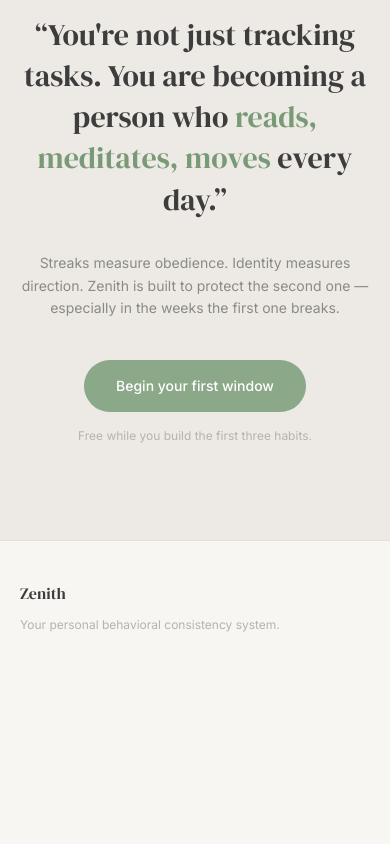
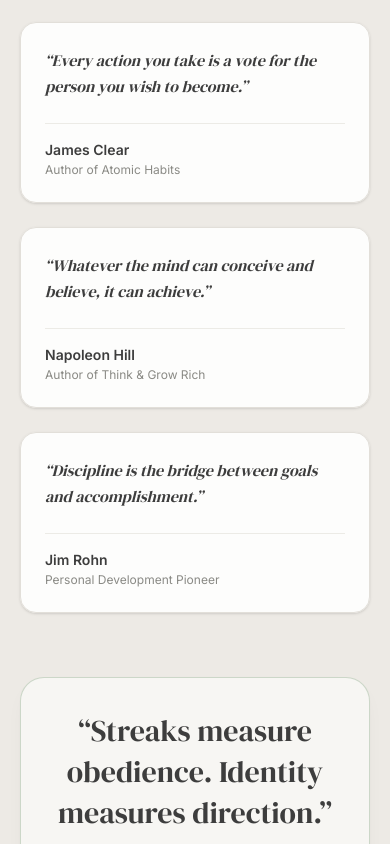
Before and after one commit to SamarSiddiqui/Zenith, a Next.js app: page / in a window 390 px wide. Shown: the part 8500-9344 px from the top of the page. Before the commit the page ends 9173 px from the top, so only its background shows below. Built offline with nearby package versions, Linux system fonts and the light colour scheme.

Commit message:
feat(landing): restructure chapter 04 into two-beat quote triptych and identity synthesis

```diff
--- a/components/landing/IdentityClose.tsx
+++ b/components/landing/IdentityClose.tsx
@@ -4,25 +4,41 @@ import React from 'react';
 import Link from 'next/link';
 import { motion, useReducedMotion } from 'framer-motion';
 
-const traits = ['reads', 'meditates', 'moves'];
+const quotes = [
+  {
+    quote: '“Every action you take is a vote for the person you wish to become.”',
+    author: 'James Clear',
+    work: 'Author of Atomic Habits'
+  },
+  {
+    quote: '“Whatever the mind can conceive and believe, it can achieve.”',
+    author: 'Napoleon Hill',
+    work: 'Author of Think & Grow Rich'
+  },
+  {
+    quote: '“Discipline is the bridge between goals and accomplishment.”',
+    author: 'Jim Rohn',
+    work: 'Personal Development Pioneer'
+  }
+];
 
-/** Closing chapter: an enso drawn on scroll, with the identity framing inside it. */
+/** Closing chapter: two-beat wisdom + identity synthesis. */
 export function IdentityClose() {
   const reduced = useReducedMotion();
 
   return (
     <section id="philosophy" className="scroll-mt-20 border-y border-line bg-sidebar">
-      <div className="relative mx-auto w-full max-w-4xl px-5 py-24 text-center lg:px-10 lg:py-32">
+      <div className="relative mx-auto w-full max-w-5xl px-5 py-24 text-center lg:px-10 lg:py-32">
         <svg
           viewBox="0 0 400 400"
-          className="pointer-events-none absolute left-1/2 top-1/2 h-[420px] w-[420px] -translate-x-1/2 -translate-y-1/2 sm:h-[520px] sm:w-[520px]"
+          className="pointer-events-none absolute left-1/2 top-1/2 h-[420px] w-[420px] -translate-x-1/2 -translate-y-1/2 opacity-60 sm:h-[560px] sm:w-[560px]"
           aria-hidden
         >
           <motion.path
             d="M262 78 A 160 160 0 1 0 300 140"
             fill="none"
             stroke="var(--color-sage)"
-            strokeOpacity="0.45"
+            strokeOpacity="0.4"
             strokeWidth="10"
             strokeLinecap="round"
             initial={{ pathLength: reduced ? 1 : 0, opacity: reduced ? 1 : 0.2 }}
@@ -37,37 +53,43 @@ export function IdentityClose() {
             Chapter 04 · The point of all this
           </p>
 
-          <motion.blockquote
+          {/* Beat One: Horizontal Quote Triptych */}
+          <div className="mt-10 grid gap-6 md:grid-cols-3">
+            {quotes.map((q, i) => (
+              <motion.div
+                key={q.author}
                 initial={{ opacity: 0, y: 12 }}
                 whileInView={{ opacity: 1, y: 0 }}
-            viewport={{ once: true, margin: '-60px' }}
-            transition={{ duration: 0.3, ease: [0.23, 1, 0.32, 1] }}
-            className="mx-auto mt-8 max-w-2xl font-serif text-3xl leading-snug text-ink md:text-[2.6rem] md:leading-[1.25]"
+                viewport={{ once: true, margin: '-40px' }}
+                transition={{ duration: 0.3, delay: i * 0.1, ease: [0.23, 1, 0.32, 1] }}
+                className="flex flex-col justify-between rounded-2xl border border-line bg-surface/90 p-6 text-left shadow-sm"
               >
-            “You&apos;re not just tracking tasks. You are becoming a person who{' '}
-            {traits.map((t, i) => (
-              <motion.span
-                key={t}
-                initial={{ opacity: 0.25 }}
-                whileInView={{ opacity: 1 }}
-                viewport={{ once: true }}
-                transition={{ duration: 0.28, delay: 0.35 + i * 0.12, ease: 'easeOut' }}
-                className="text-sage-deep"
+                <p className="font-serif text-base italic leading-relaxed text-ink">{q.quote}</p>
+                <div className="mt-6 border-t border-line/60 pt-4">
+                  <p className="text-sm font-semibold text-ink">{q.author}</p>
+                  <p className="mt-0.5 text-xs text-muted">{q.work}</p>
+                </div>
+              </motion.div>
+            ))}
+          </div>
+
+          {/* Beat Two: Zenith Synthesis Landing Point */}
+          <motion.div
+            initial={{ opacity: 0, y: 14 }}
+            whileInView={{ opacity: 1, y: 0 }}
+            viewport={{ once: true, margin: '-40px' }}
+            transition={{ duration: 0.34, delay: 0.3, ease: [0.23, 1, 0.32, 1] }}
+            className="mt-16 rounded-3xl border border-sage/40 bg-canvas p-8 shadow-calm md:p-12"
           >
-                {t}
-                {i < traits.length - 1 ? ', ' : ' '}
-              </motion.span>
-            ))}
-            every day.”
-          </motion.blockquote>
-
-          <p className="mx-auto mt-8 max-w-xl text-sm leading-relaxed text-muted">
-            Streaks measure obedience. Identity measures direction. Zenith is built to protect the
-            second one — especially in the weeks the first one breaks.
+            <blockquote className="mx-auto max-w-3xl font-serif text-3xl leading-snug text-ink md:text-4xl md:leading-[1.25]">
+              “Streaks measure obedience. Identity measures direction.”
+            </blockquote>
+            <p className="mx-auto mt-6 max-w-2xl text-base leading-relaxed text-muted">
+              Zenith is built to protect the second one — especially in the weeks the first one breaks.
             </p>
 
             <motion.div
-            className="mt-10 inline-block"
+              className="mt-9 inline-block"
               whileHover={{ y: -2 }}
               whileTap={{ scale: 0.98 }}
               transition={{ duration: 0.14, ease: 'easeOut' }}
@@ -79,7 +101,8 @@ export function IdentityClose() {
                 Begin your first window
               </Link>
             </motion.div>
-          <p className="mt-4 text-xs text-faint">Free while you build the first three habits.</p>
+            <p className="mt-3.5 text-xs text-faint">Free while you build the first three habits.</p>
+          </motion.div>
         </div>
       </div>
     </section>
```
Lines whose indentation alone changed are shown as unchanged.
